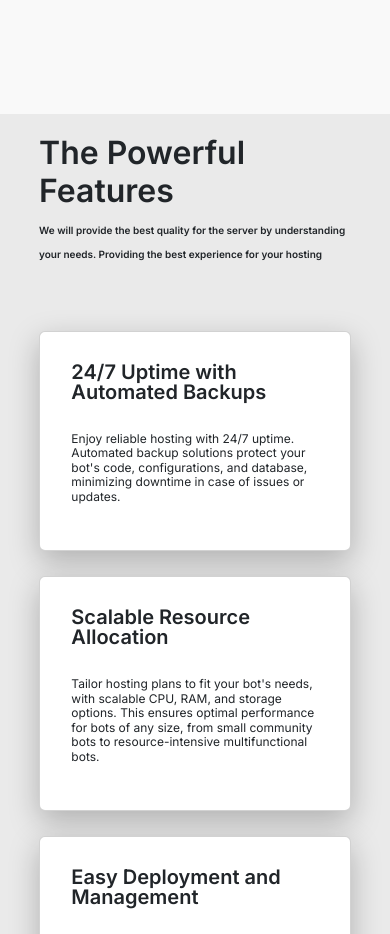
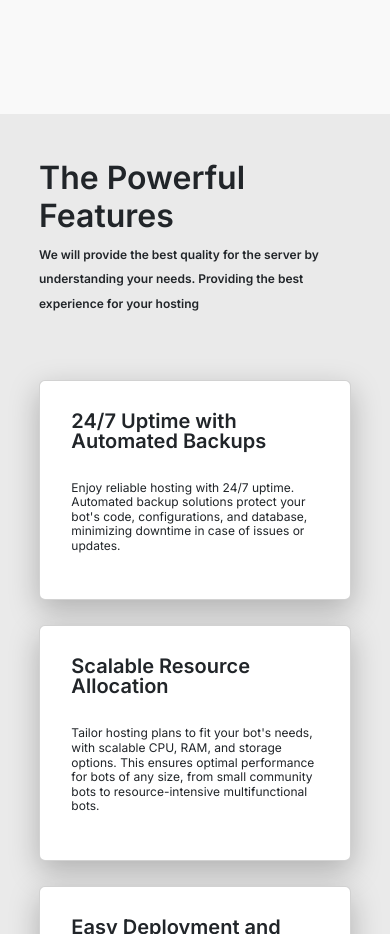
Before and after one commit to JSKUN2/voxelox, a plain HTML site: page index.html in a window 390 px wide. Shown: the part 1120-2054 px from the top of the page. Drawn offline with nearby package versions, Linux system fonts and the light colour scheme.

Commit message:
Update style.css

```diff
--- a/style.css
+++ b/style.css
@@ -262,7 +262,7 @@ body {
 .deskripsi p {
   font-family: Inter;
   font-weight: 600;
-  font-size: 10px;
+  font-size: 12px;
   line-height: 24.2px;
   letter-spacing: 3%;
 }
@@ -836,6 +836,9 @@ details li {
     padding-left: 25px;
     padding-right: 25px;
   }
+  .deskripsi h1{
+    margin-top:25px;
+  }
   .kartuharga{
     height: fit-content;
     align-self: center;
```
